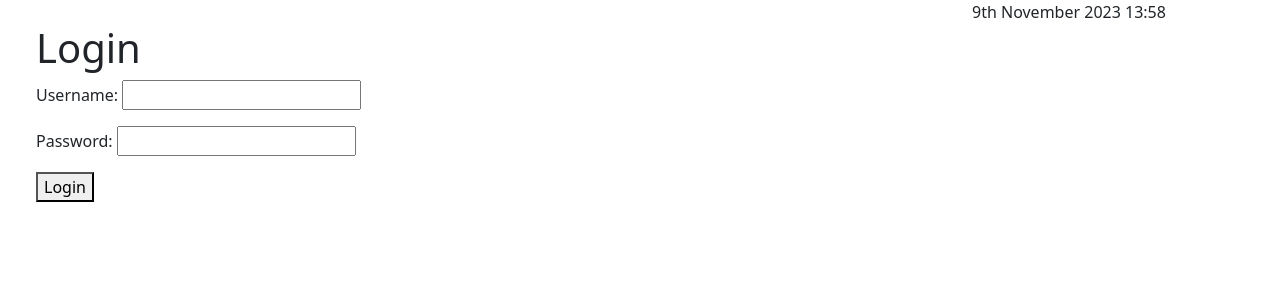
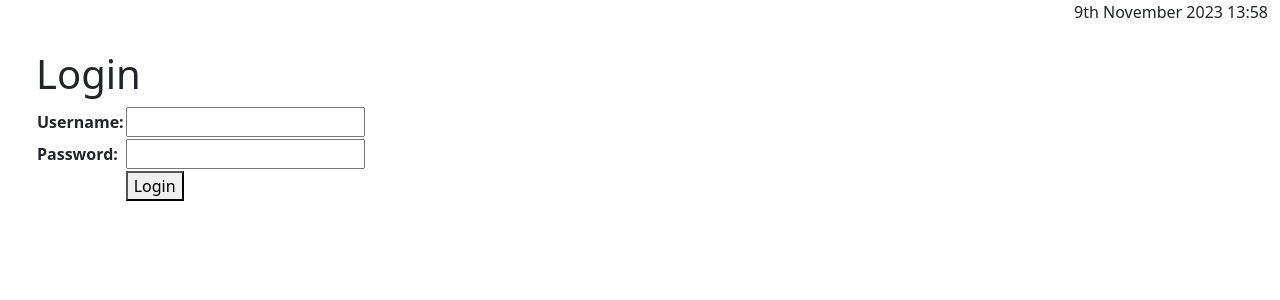
Before and after one commit to maarten-boot/g2g, a Django app: page /login/ in a window 1280 px wide. Shown: the top 300 px of the page. Run offline with Django 4.2, Linux system fonts and the light colour scheme; parts of the project's set-up code (start-up, migrations or seed data) failed here and were passed over.

Commit message:
tune top level bar

```diff
--- a/pSwai/appLogin/templates/appLogin/form.html
+++ b/pSwai/appLogin/templates/appLogin/form.html
@@ -1,11 +1,17 @@
 {% extends "base_generic.html" %}
-
 
 {% block content %}
 <h1>Login</h1>
-<form action="/login/" method="POST">
-    {% csrf_token %}
-    {{ form.as_p }}
-    <button type="submit">Login</button>
-</form>
+<table>
+    <form action="/login/" method="POST">
+        {% csrf_token %}
+        {{ form.as_table }}
+        <tr>
+            <td></td>
+            <td>
+                <button type="submit">Login</button>
+            </td>
+        </tr>
+    </form>
+</table>
 {% endblock %}
--- a/pSwai/templates/base-top.html
+++ b/pSwai/templates/base-top.html
@@ -1,13 +1,16 @@
-<div class="col">{{ path|join:"->" }}</div>
-<div class="col"></div>
 <div class="col">
+  {% for name, url in xPath.items %}
+    <a href="{{ url }}">{{ name }}</a> &nbsp; . &nbsp;
+  {% endfor %}
+</div>
+
 {% if request.user.is_authenticated %}
-  <div class="col">
+  <div class="col-md-auto">
     {{ request.user.username }}
-  </div>
-  <div class="col">
     <a href="{% url 'logout' %}">Logout</a>
   </div>
 {% endif %}
+
+<div class="col-md-auto">
+  {% now "jS F Y H:i" %}
 </div>
-<div class="col">{% now "jS F Y H:i" %} </div>
--- a/pSwai/templates/base_generic.html
+++ b/pSwai/templates/base_generic.html
@@ -26,10 +26,12 @@
 
   <body>
     <div class="container-fluid">
-      <div class="row">
+      <div style="height: 50px;">
+      <div class="row h-50">
           {% block top %}
           {% include "base-top.html" %}
           {% endblock %}
+      </div>
       </div>
       <div class="row">
         <div class="col-sm-auto">
```
Also changed, not shown: pSwai/appAutoGui/genericViews.py (+8 -1 lines).
